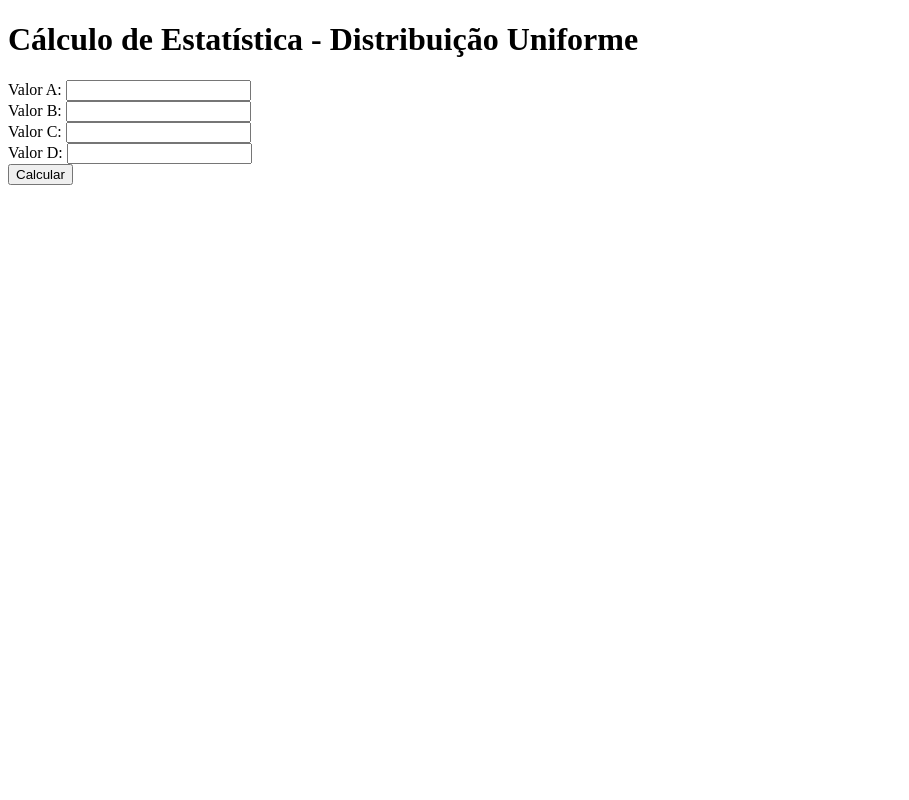
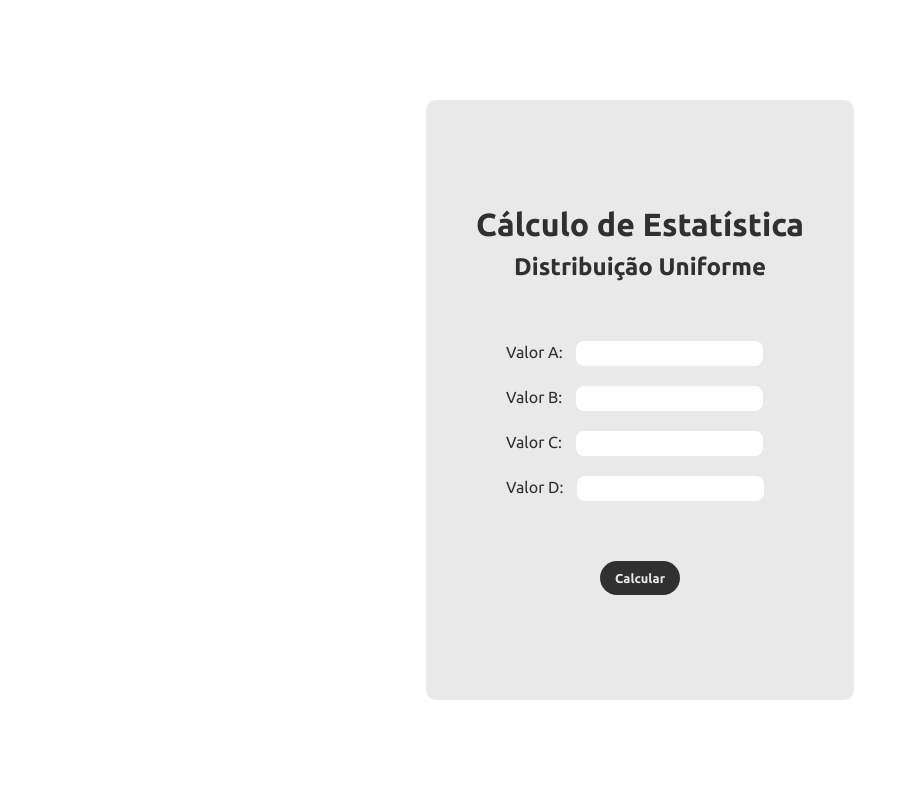
Before and after one commit to Ralph-souza/fatec_estatistica_2024, a Django app: page /calculo/ in a window 1280 px wide. Shown: the whole page, without its empty margins (0-909 px from the left). Run offline with Django 3.2, Linux system fonts and the light colour scheme.

Commit message:
Add css to app

```diff
--- a/calculo/templates/calculate.html
+++ b/calculo/templates/calculate.html
@@ -2,7 +2,9 @@
 
 {% block content %}
 
-    <h1>Cálculo de Estatística - Distribuição Uniforme</h1>
+    <div class="app-content">
+        <h1>Cálculo de Estatística</h1>
+        <h2>Distribuição Uniforme</h2>
 
         <form method="post">
             {% csrf_token %}
@@ -45,10 +47,12 @@
                     {% endfor %}
                 </div>
             {% endif %}
-
+            <div class="btn">
                 <button type="submit">Calcular</button>
+            </div>
         </form>
 
+        <div class="results">
             {% if result.average is not None %}
             <h2>Resultados</h2>
             <p>Média: {{ result.average }}</p>
@@ -61,5 +65,7 @@
             {% endif %}
 
         {% endif %}
+        </div>
+    </div>
 
 {% endblock %}
--- a/estatistica/settings.py
+++ b/estatistica/settings.py
@@ -127,6 +127,7 @@ STATIC_URL = 'static/'
 STATICFILES_DIRS = [
     os.path.join(BASE_DIR, 'static'),
 ]
+STATIC_ROOT = os.path.join(BASE_DIR, 'staticfiles')
 
 # Default primary key field type
 # https://docs.djangoproject.com/en/4.2/ref/settings/#default-auto-field
--- a/static/css/main.css
+++ b/static/css/main.css
@@ -0,0 +1,112 @@
+* {
+    box-sizing: border-box;
+    margin: 0;
+    padding: 0;
+}
+
+.container {
+    display: flex;
+    flex-direction: column;
+    justify-content: center;
+    align-items: center;
+    height: 100vh;
+    width: 100%;
+}
+
+.app-content {
+    display: flex;
+    flex-direction: column;
+    justify-content: center;
+    align-items: center;
+    background-color: #e9e9e9;
+    border-radius: 10px;
+    margin: 100px 0;
+    padding: 50px;
+    height: 100%;
+}
+
+.app-content h1 {
+    font-family: 'Ubuntu', sans-serif;
+    font-weight: 700;
+    color: #303030;
+    margin-bottom: 10px;
+}
+
+.app-content h2 {
+    font-family: 'Ubuntu', sans-serif;
+    font-weight: 700;
+    color: #303030;
+    margin-bottom: 50px;
+}
+
+.app-content form label {
+    font-family: 'Ubuntu', sans-serif;
+    font-size: 1rem;
+    font-weight: 400;
+    color: #303030;
+}
+
+.app-content form input {
+    border: none;
+    border-radius: 8px;
+    margin: 10px;
+    padding: 5px;
+}
+
+.app-content form input:focus {
+    outline: none;
+    border: 2px solid rgba(32, 80, 103, 0.5);
+}
+
+.app-content .btn {
+    display: flex;
+    justify-content: center;
+    align-items: center;
+    margin-top: 50px;
+}
+
+.app-content button {
+    border: none;
+    border-radius: 20px;
+    background-color: #303030;
+    padding: 10px 15px;
+    font-family: 'Ubuntu', sans-serif;
+    font-weight: 700;
+    font-size: 0.8rem;
+    color: #e9e9e9;
+    transition: .2s ease-in-out 0s;
+}
+
+.app-content button:hover {
+    transform: scale(1.1);
+    color: #303030;
+    background-color: #e9e9e9;
+    border: 2px solid #303030;
+    border-radius: 20px;
+    box-shadow: 0 2px 2px 0 rgba(0, 0, 0, 0.5);
+}
+
+.app-content .results {
+    display: flex;
+    flex-direction: column;
+    justify-content: center;
+    align-items: center;
+}
+
+.app-content .results h2 {
+    margin: 50px 0 15px 0;
+}
+
+.app-content .results p {
+    font-family: 'Ubuntu', sans-serif;
+    font-weight: 400;
+    font-size: 1rem;
+    margin: 5px;
+}
+
+.app-content .error {
+    font-family: 'Ubuntu', sans-serif;
+    font-weight: 400;
+    font-size: 1rem;
+    color: red;
+}
--- a/templates/base.html
+++ b/templates/base.html
@@ -7,7 +7,7 @@
     <link rel="preconnect" href="https://fonts.googleapis.com">
     <link rel="preconnect" href="https://fonts.gstatic.com" crossorigin>
     <link href="https://fonts.googleapis.com/css2?family=Ubuntu:wght@400;700&display=swap" rel="stylesheet">
-    <link rel="stylesheet" href="{% static 'css/main.css' %}">
+    <link rel="stylesheet" type="text/css" href="{% static 'css/main.css' %}">
     <title>Estatística - Distribuição Uniforme</title>
 </head>
 
```
Lines whose indentation alone changed are shown as unchanged.
